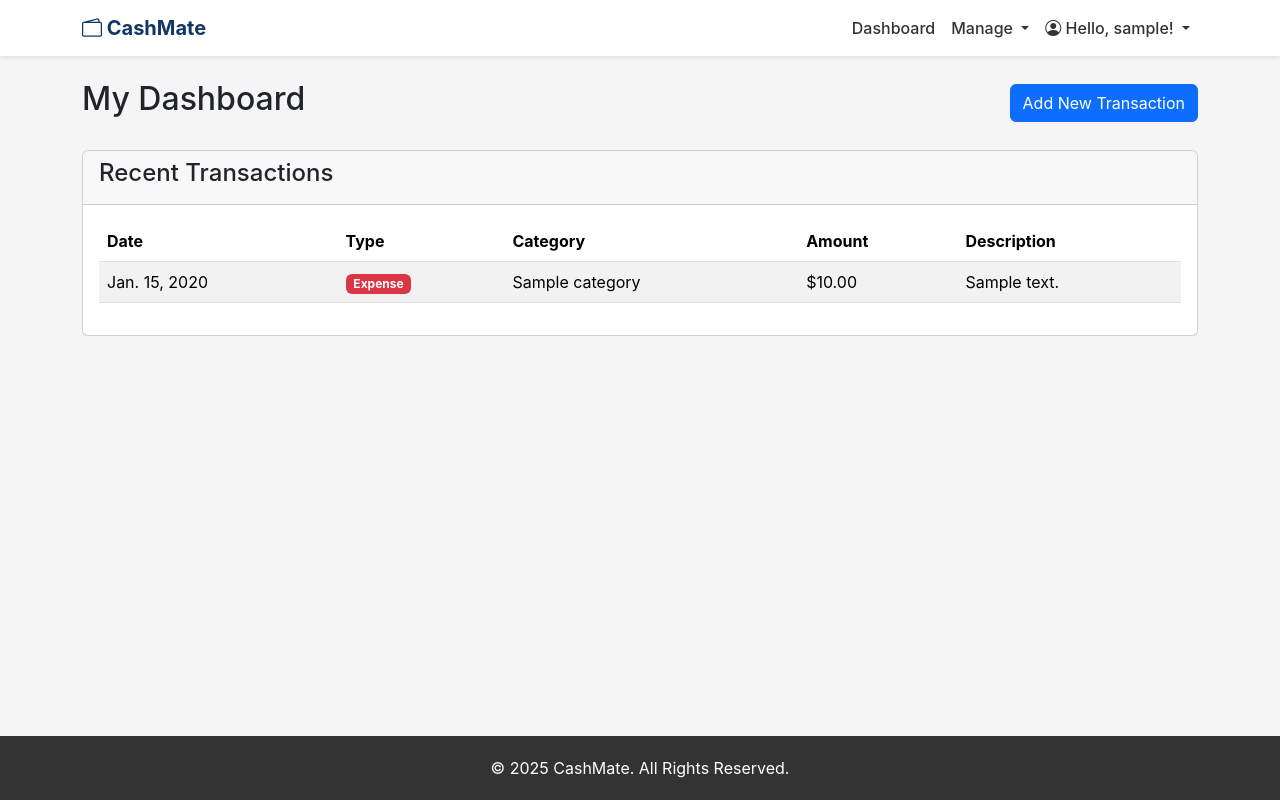
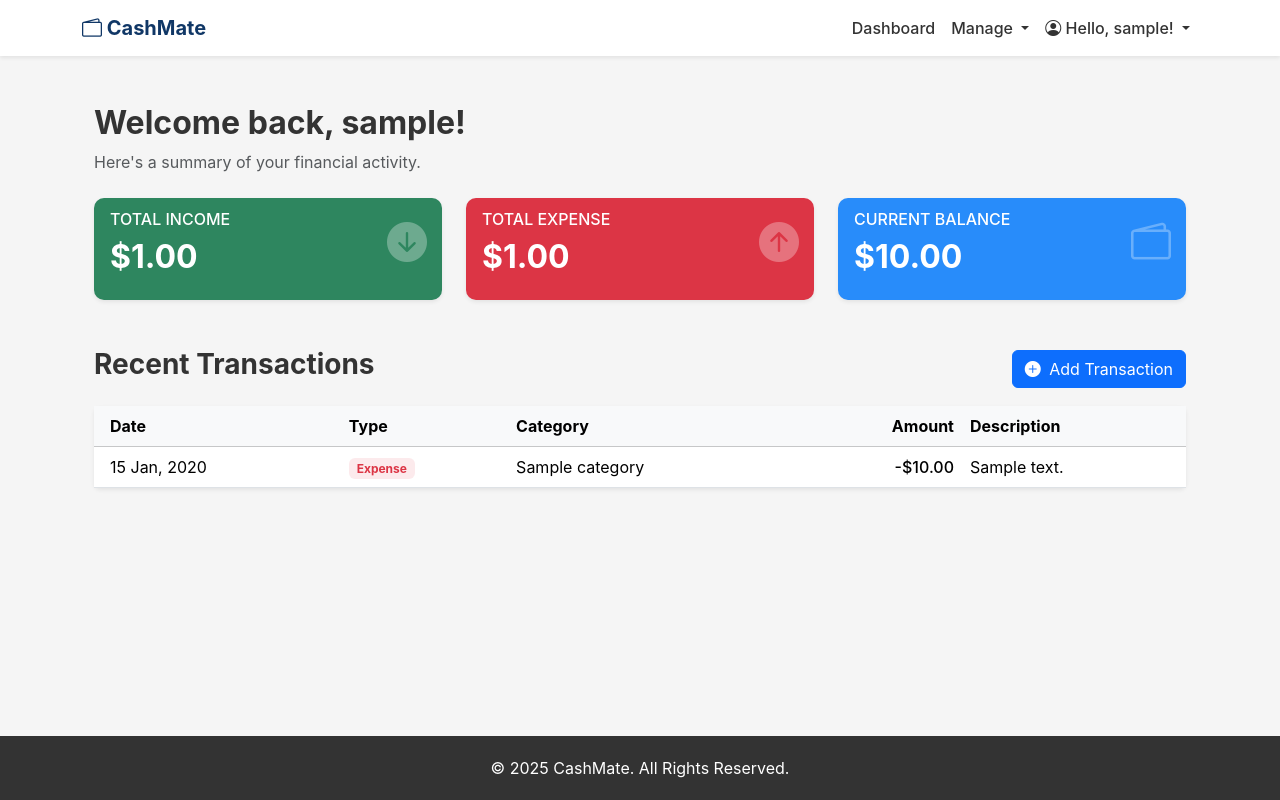
Before and after one commit to msliveme/cashmate, a Django app: template core/templates/core/dashboard.html in a window 1280 px wide. Run offline with Django 5.2, Linux system fonts and the light colour scheme; a user stored in the database is signed in; tables that the repository leaves empty hold one stand-in row (values such as "Sample post"); the template is opened without the code that fills it: values that come from a table or form of the project are taken from there, most other values are stand-ins (such as "Sample title", 1, 10 or a date in 2020); parts of the project's set-up code (start-up, migrations or seed data) failed here and were passed over.

Commit message:
fix: Resolve TypeError and redesign dashboard page

```diff
--- a/core/templates/core/dashboard.html
+++ b/core/templates/core/dashboard.html
@@ -3,45 +3,133 @@
 {% block title %}Dashboard - CashMate{% endblock %}
 
 {% block content %}
-<div class="d-flex justify-content-between align-items-center mb-4">
-    <h2>My Dashboard</h2>
-    <a href="{% url 'add_transaction' %}" class="btn btn-primary">Add New Transaction</a>
+<style>
+    /* আপনার দেওয়া রঙের প্যালেট অনুযায়ী কাস্টম স্টাইল */
+    :root {
+        --classic-blue: #288cfa;
+        --performance-green: #2E865F;
+        --light-green-bg: #C6F4D6;
+        --danger-red: #dc3545;
+        --light-gray-bg: #F5F5F5;
+        --dark-text: #333333;
+    }
+    .summary-card {
+        border: none;
+        border-radius: 10px;
+        color: white;
+        transition: transform 0.2s ease-in-out;
+    }
+    .summary-card:hover {
+        transform: translateY(-5px);
+    }
+    .card-income {
+        background-color: var(--performance-green);
+    }
+    .card-expense {
+        background-color: var(--danger-red);
+    }
+    .card-balance {
+        background-color: var(--classic-blue);
+    }
+    .summary-card .card-body {
+        position: relative;
+    }
+    .summary-card .card-icon {
+        position: absolute;
+        top: 15px;
+        right: 15px;
+        font-size: 2.5rem;
+        opacity: 0.3;
+    }
+</style>
+
+<div class="container py-4">
+
+    <!-- পেজের শিরোনাম -->
+    <div class="mb-4">
+        <h2 class="fw-bold" style="color: var(--dark-text);">Welcome back, {{ user.username }}!</h2>
+        <p class="text-muted">Here's a summary of your financial activity.</p>
     </div>
 
-<div class="card">
-    <div class="card-header">
-        <h4>Recent Transactions</h4>
+    <!-- Summary Cards -->
+    <div class="row g-4 mb-5">
+        <div class="col-md-4">
+            <div class="card summary-card card-income shadow-sm">
+                <div class="card-body">
+                    <div class="card-icon"><i class="bi bi-arrow-down-circle-fill"></i></div>
+                    <h6 class="card-subtitle mb-2 text-uppercase">Total Income</h6>
+                    <h2 class="card-title fw-bold">${{ total_income|floatformat:2 }}</h2>
                 </div>
+            </div>
+        </div>
+        <div class="col-md-4">
+            <div class="card summary-card card-expense shadow-sm">
                 <div class="card-body">
+                    <div class="card-icon"><i class="bi bi-arrow-up-circle-fill"></i></div>
+                    <h6 class="card-subtitle mb-2 text-uppercase">Total Expense</h6>
+                    <h2 class="card-title fw-bold">${{ total_expense|floatformat:2 }}</h2>
+                </div>
+            </div>
+        </div>
+        <div class="col-md-4">
+            <div class="card summary-card card-balance shadow-sm">
+                <div class="card-body">
+                    <div class="card-icon"><i class="bi bi-wallet2"></i></div>
+                    <h6 class="card-subtitle mb-2 text-uppercase">Current Balance</h6>
+                    <h2 class="card-title fw-bold">${{ current_balance|floatformat:2 }}</h2>
+                </div>
+            </div>
+        </div>
+    </div>
+
+    <!-- Recent Transactions Section -->
+    <div class="d-flex justify-content-between align-items-center mb-3">
+        <h3 class="fw-bold" style="color: var(--dark-text);">Recent Transactions</h3>
+        <a href="{% url 'add_transaction' %}" class="btn btn-primary">
+            <i class="bi bi-plus-circle-fill me-1"></i> Add Transaction
+        </a>
+    </div>
+
+    <div class="card shadow-sm border-0">
+        <div class="card-body p-0">
             <div class="table-responsive">
-            <table class="table table-striped table-hover">
-                <thead>
+                <table class="table table-hover align-middle mb-0">
+                    <thead class="table-light">
                         <tr>
-                        <th>Date</th>
+                            <th class="ps-3">Date</th>
                             <th>Type</th>
                             <th>Category</th>
-                        <th>Amount</th>
+                            <th class="text-end">Amount</th>
                             <th>Description</th>
                         </tr>
                     </thead>
                     <tbody>
                         {% for transaction in transactions %}
                         <tr>
-                        <td>{{ transaction.date }}</td>
+                            <td class="ps-3">{{ transaction.date|date:"d M, Y" }}</td>
                             <td>
                                 {% if transaction.type == 'Income' %}
-                                <span class="badge bg-success">Income</span>
+                                    <span class="badge" style="background-color: var(--light-green-bg); color: var(--performance-green);">Income</span>
                                 {% else %}
-                                <span class="badge bg-danger">Expense</span>
+                                    <span class="badge bg-danger bg-opacity-10 text-danger">Expense</span>
                                 {% endif %}
                             </td>
                             <td>{{ transaction.category.name|default:"-" }}</td>
-                        <td>${{ transaction.amount }}</td>
+                            <td class="text-end fw-medium">
+                                {% if transaction.type == 'Income' %}
+                                    +${{ transaction.amount|floatformat:2 }}
+                                {% else %}
+                                    -${{ transaction.amount|floatformat:2 }}
+                                {% endif %}
+                            </td>
                             <td>{{ transaction.description|default:"-" }}</td>
                         </tr>
                         {% empty %}
                         <tr>
-                        <td colspan="5" class="text-center">No transactions found. Add one to get started!</td>
+                            <td colspan="5" class="text-center p-5 text-muted">
+                                You have no transactions yet. <br>
+                                Click "Add Transaction" to get started!
+                            </td>
                         </tr>
                         {% endfor %}
                     </tbody>
@@ -49,4 +137,5 @@
             </div>
         </div>
     </div>
+</div>
 {% endblock %}
```
Also changed, not shown: core/views.py (+28 -15 lines). Lines whose indentation alone changed are shown as unchanged.
